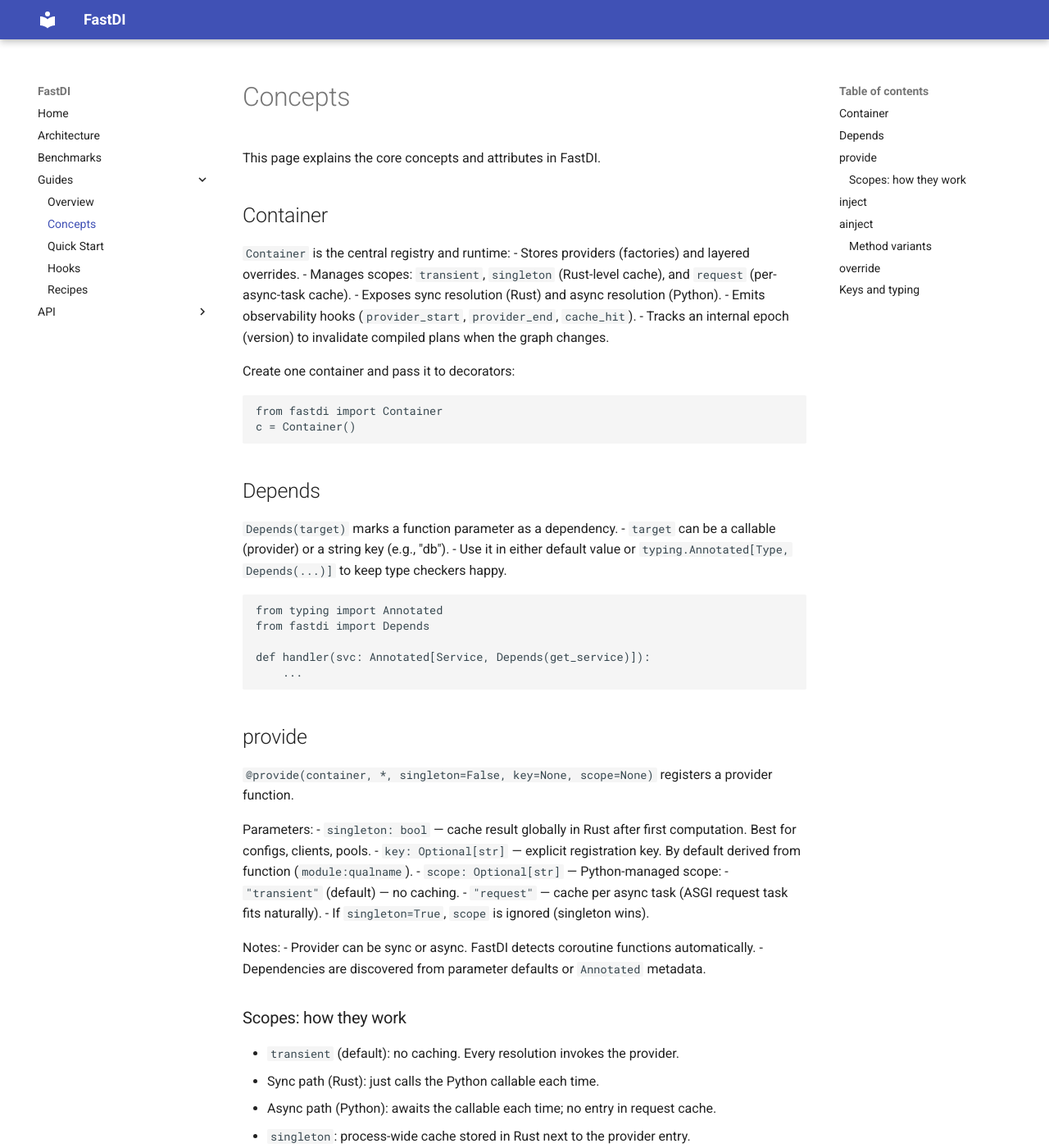
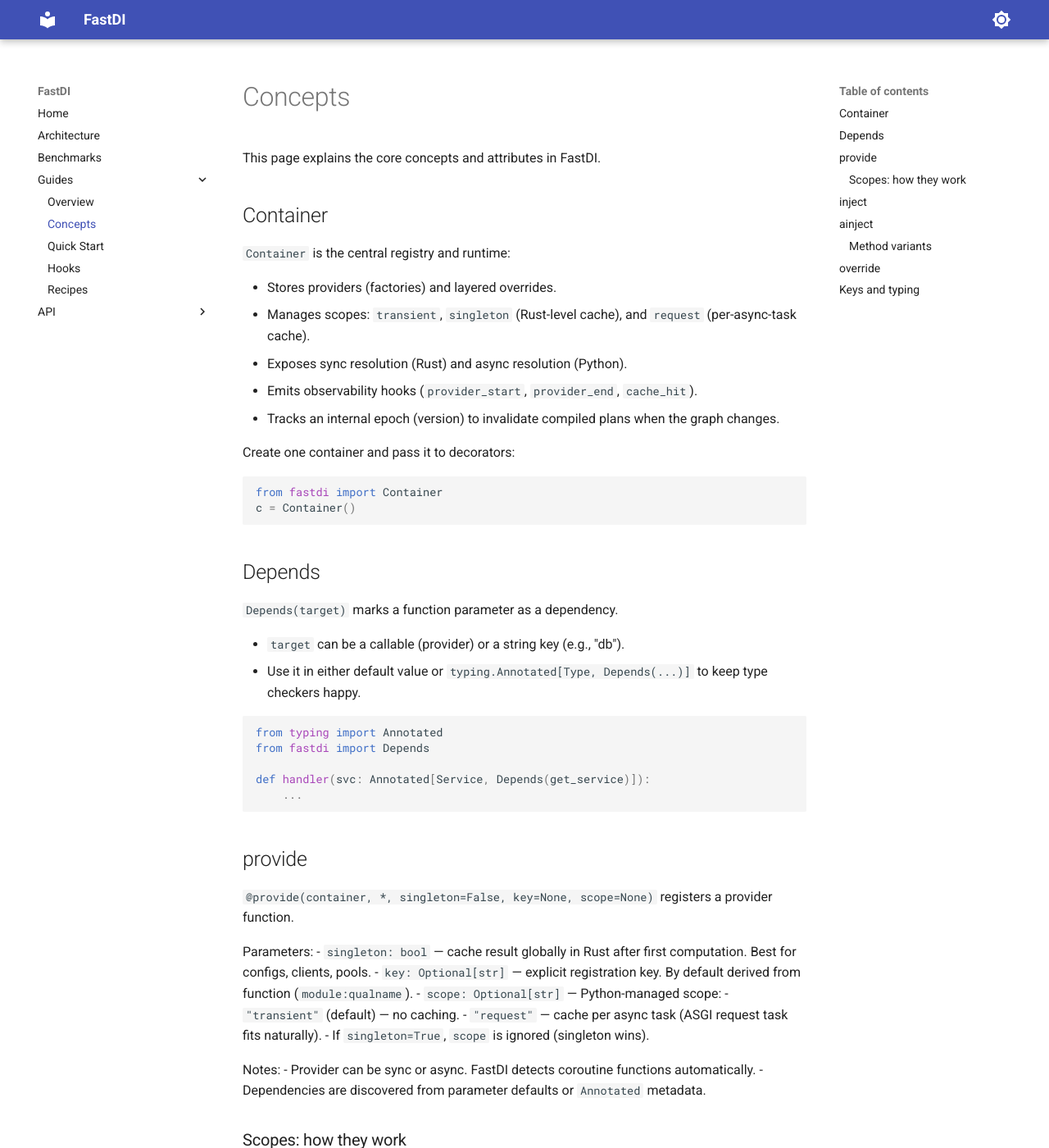
Before and after one commit to aliev/fastdi, an MkDocs documentation site: the page built from docs/guides/concepts.md, in a window 1280 px wide and 1400 px high. Shown: the whole window at 82% size. Built offline with MkDocs 1.6.1 and Material for MkDocs 9.7.7, drawn with Linux system fonts in a browser that asks for light colours; some of the changed text lies outside the part shown.

Commit message:
chore: docs and improvements

````diff
--- a/docs/guides/concepts.md
+++ b/docs/guides/concepts.md
@@ -5,6 +5,7 @@
 ## Container
 
 `Container` is the central registry and runtime:
+
 - Stores providers (factories) and layered overrides.
 - Manages scopes: `transient`, `singleton` (Rust-level cache), and `request` (per-async-task cache).
 - Exposes sync resolution (Rust) and async resolution (Python).
@@ -13,7 +14,7 @@
 
 Create one container and pass it to decorators:
 
-```
+```python
 from fastdi import Container
 c = Container()
 ```
@@ -21,10 +22,11 @@
 ## Depends
 
 `Depends(target)` marks a function parameter as a dependency.
+
 - `target` can be a callable (provider) or a string key (e.g., "db").
 - Use it in either default value or `typing.Annotated[Type, Depends(...)]` to keep type checkers happy.
 
-```
+```python
 from typing import Annotated
 from fastdi import Depends
 
@@ -71,13 +73,13 @@
 ## inject
 
 `@inject(container)` wraps a sync function for dependency injection.
+
 - Compiles and validates a plan once and re-validates when the container changes.
 - Executes via the Rust plan executor (topologically, without recursion).
 - Fails fast if any provider in the graph is async (use `@ainject` instead).
 - The resulting wrapper takes no arguments; all parameters marked with `Depends` are injected.
 
-
-```
+```python
 @inject(c)
 def handler(svc: Annotated[Service, Depends(get_service)]):
     return svc.ping()
@@ -92,7 +94,7 @@
 - Supports `request` scope and emits hook events.
 - The resulting wrapper is an async callable with no arguments.
 
-```
+```python
 @ainject(c)
 async def handler(n: Annotated[int, Depends(get_number)]):
     return n + 1
@@ -112,7 +114,7 @@
 - The replacement provider can be sync or async and may have a different dependency shape.
 - Bumps the container epoch on enter and exit so injectors rebuild plans as needed.
 
-```
+```python
 with c.override(get_service, lambda: FakeService(), singleton=True):
     assert handler().ok
 ```
--- a/mkdocs.yml
+++ b/mkdocs.yml
@@ -1,4 +1,15 @@
 site_name: FastDI
+theme:
+  name: material
+  palette:
+    - scheme: default
+      toggle:
+        icon: material/brightness-7
+        name: Switch to dark mode
+    - scheme: slate
+      toggle:
+        icon: material/brightness-4
+        name: Switch to light mode
 nav:
   - Home: index.md
   - Architecture: architecture.md
@@ -20,8 +31,6 @@
           options:
             docstring_style: google
             show_source: false
-theme:
-  name: material
 markdown_extensions:
   - admonition
   - toc:
````
Also changed, not shown: 7 other files.
